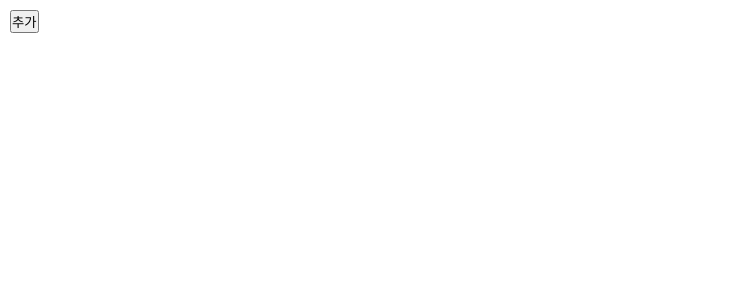
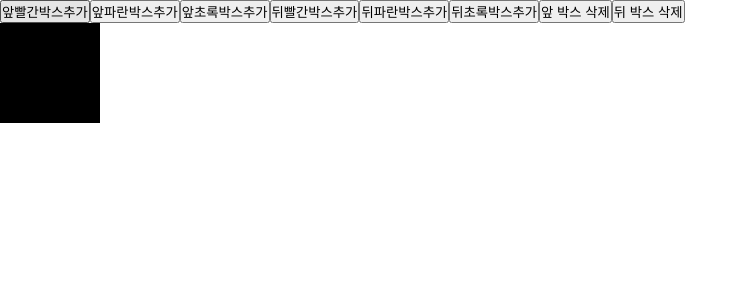
Before and after one commit to jws909/fe-react-study, a React (Vite) app in the folder quiz/: page / in a window 1280 px wide. Shown: the top 300 px of the page, without its empty margins (0-748 px from the left). Built offline with nearby package versions, Linux system fonts and the light colour scheme.

Commit message:
빈 입력값 등록처리 제한, 종아요 갯수 정상화 처리

```diff
--- a/quiz/src/quiz/quiz04/Quiz04.css
+++ b/quiz/src/quiz/quiz04/Quiz04.css
@@ -5,22 +5,9 @@
     box-sizing: border-box;
 }
 
-.black-nav {
-    background: black;
-    width: 100%;
-    color: white;
-    padding: 20px;
+.box {
+    width: 100px;
+    height: 100px;
+    border: 1px solid black;
+    display: inline-block;
 }
-
-.post-list {
-    text-align: left;
-    padding: 20px;
-    border-bottom: 1px solid gray;
-}
-
-.modal {
-    margin-top: 20px;
-    padding: 20px;
-    background: lightgray;
-    text-align: left;
-}
--- a/quiz/src/quiz/quiz05/Quiz05.jsx
+++ b/quiz/src/quiz/quiz05/Quiz05.jsx
@@ -1,27 +1,58 @@
-import { useState } from "react";
-import "./Quiz05.css"
+import { useState } from 'react';
+import './Quiz05.css'
 
-function Quiz05() {
+function Quiz05(){
 
-    let [ boxList, setBoxList ] = useState([]);
-    const addBox = () => {
-        let temp = [ ...boxList, 0 ];
-        setBoxList(temp);
-    };
+    let [clrList, setClrList] = useState(['black']);
 
     return (
-        <div>
-            <button onClick={addBox} style={{ margin: "10px" }}>추가</button>
-            <div className="box-con">
+        <>
+            <div className='btn-con'>
+                <button onClick={()=>{
+                    let temp = ['red', ...clrList];
+                    setClrList(temp);
+                }}>앞빨간박스추가</button>
+                <button onClick={()=>{
+                    let temp = ['blue', ...clrList];
+                    setClrList(temp);
+                }}>앞파란박스추가</button>
+                <button onClick={()=>{
+                    let temp = ['green', ...clrList];
+                    setClrList(temp);
+                }}>앞초록박스추가</button>
+                <button onClick={()=>{
+                    let temp = [...clrList, 'red'];
+                    setClrList(temp);
+                }}>뒤빨간박스추가</button>
+                <button onClick={()=>{
+                    let temp = [...clrList, 'blue'];
+                    setClrList(temp);
+                }}>뒤파란박스추가</button>
+                <button onClick={()=>{
+                    let temp = [...clrList, 'green'];
+                    setClrList(temp);
+                }}>뒤초록박스추가</button>
+                <button onClick={()=>{
+                    let temp = [...clrList];
+                    temp.shift();
+                    setClrList(temp);
+                }}>앞 박스 삭제</button>
+                <button onClick={()=>{
+                    let temp = [...clrList];
+                    temp.pop();
+                    setClrList(temp);
+                }}>뒤 박스 삭제</button>
+            </div>
+            <div className='box-con'>
                 {
-                    boxList.map((_, index) => {
+                    clrList.map((color, index)=>{
                         return (
-                            <div className="box" key={index}>박스</div>
+                            <div className="box" style={{backgroundColor:color}} key={index}></div>
                         )
                     })
                 }
             </div>
-        </div>
+        </>
     );
 }
 
--- /dev/null
+++ b/quiz/src/quiz/quizNews/NewsBlog.css
@@ -0,0 +1,26 @@
+
+* {
+    margin: 0;
+    padding: 0;
+    box-sizing: border-box;
+}
+
+.black-nav {
+    background: black;
+    width: 100%;
+    color: white;
+    padding: 20px;
+}
+
+.post-list {
+    text-align: left;
+    padding: 20px;
+    border-bottom: 1px solid gray;
+}
+
+.modal {
+    margin-top: 20px;
+    padding: 20px;
+    background: lightgray;
+    text-align: left;
+}
```
Also changed, not shown: quiz/src/quiz/quiz04/Quiz04.jsx (+18 -25 lines), quiz/src/quiz/quizNews/NewsBlog.jsx (added, +35 -0 lines), 1 other file (tests, documents, lock files or other folders).
